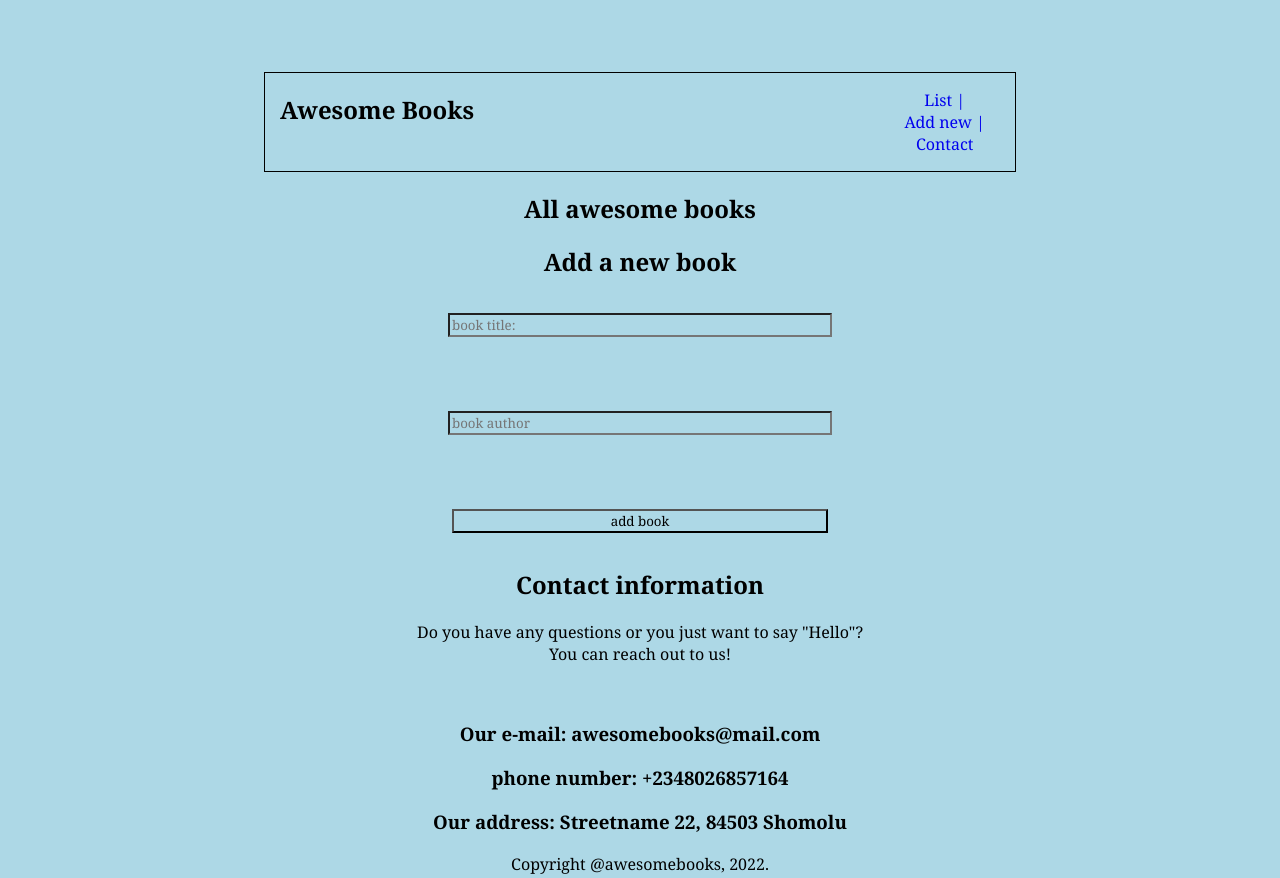
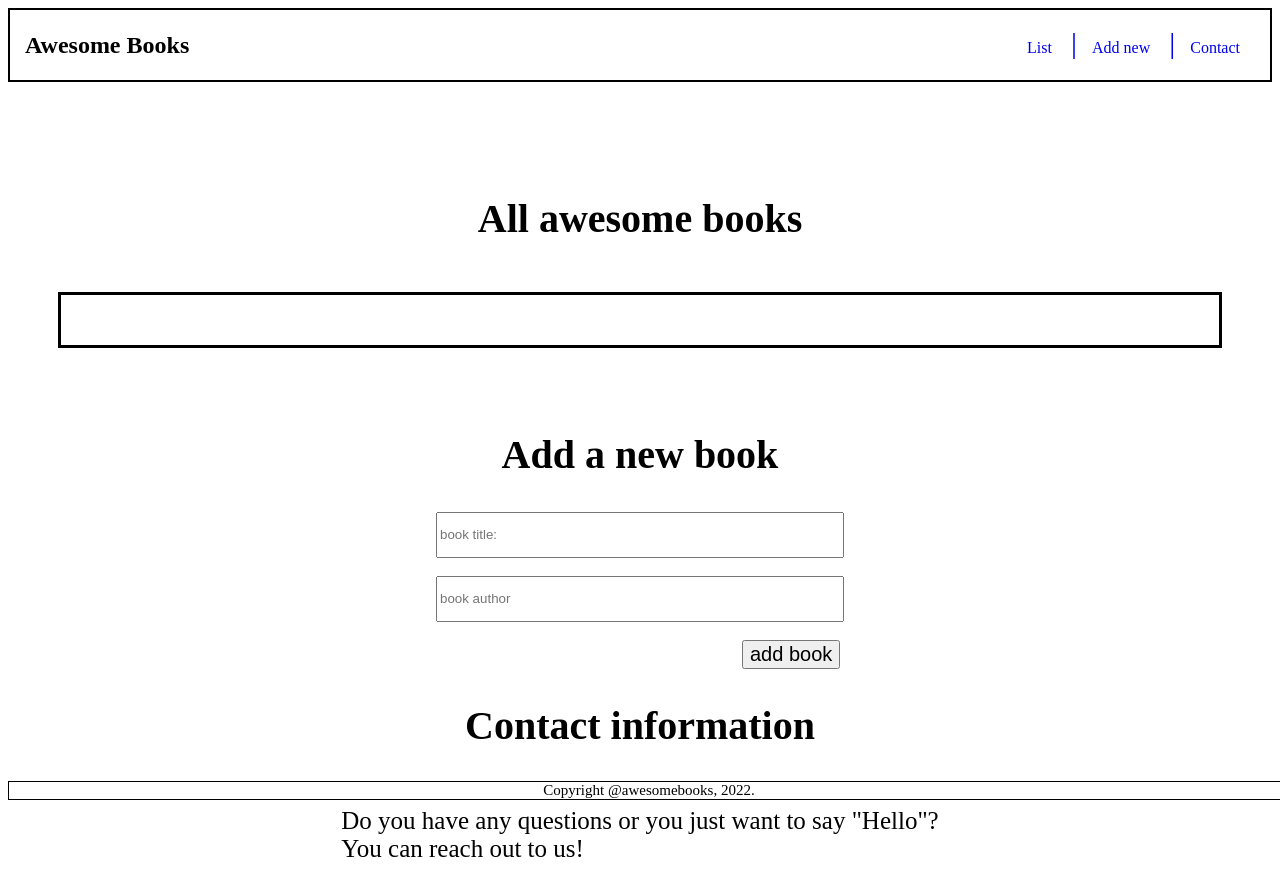
Before and after one commit to Nuga0909/Awesome-books-with-ES6, a website with bundled scripts: page index.html in a window 1280 px wide. Shown: the top 878 px of the page. Built offline with nearby package versions, Linux system fonts and the light colour scheme.

Commit message:
Update css file to include new styling

```diff
--- a/index.css
+++ b/index.css
@@ -1,81 +1,115 @@
-* {
-    font-family: Cambria, Cochin, Georgia, Times, "Times New Roman", serif;
-    background-color: lightblue;
+body {
+    height: 100vh;
+    display: flex;
+    flex-direction: column;
   }
 
-  body {
-    padding: 5% 20%;
-    text-align: center;
-    align-items: center;
+  .compactment {
+    display: flex;
+    justify-content: space-between;
   }
 
-  ul {
+  .booklist {
+    display: flex;
+    gap: 20px;
     list-style: none;
-    padding-left: 0;
+    align-self: center;
   }
 
-  form {
+  #form-container {
     display: flex;
+    justify-content: center;
     flex-direction: column;
     align-items: center;
   }
 
-  input {
-    margin: 2% 0;
-    width: 50%;
-  }
-
-  form button {
-    width: 25%;
-    margin: 2% 0 0 26.5%;
-  }
-
-  .title-and-author {
+  .nav-bar {
     display: flex;
     justify-content: space-between;
     align-items: center;
-    padding: 2%;
-    height: 5vh;
-    background: rgb(217, 217, 217);
+    border: 2px solid black;
   }
 
-  .book-list {
-    border: 1px solid black;
+  .nav-list {
+    display: flex;
+    padding: 0;
+    list-style: none;
+    margin-bottom: 20px;
   }
 
-  .title-and-author:nth-child(even) {
-    background-color: white;
+  .divider {
+    font-size: 30px;
+    margin-right: 15px;
+    margin-left: 15px;
   }
 
-  header nav {
-    border: 1px solid black;
-    display: flex;
-    justify-content: space-between;
-    padding: 0 15px;
+  .logo {
+    margin-left: 15px;
   }
 
-  header div {
-    display: flex;
+  a:link {
+    text-decoration: none;
   }
 
-  header a {
+  a:visited {
     text-decoration: none;
-    list-style: none;
-    align-self: center;
-    padding: 0 15px;
+    color: black;
   }
 
-  #a-border {
-    border-left: 1px solid black;
-    border-right: 1px solid black;
+  a:hover {
+    text-decoration: underline;
+    color: teal;
   }
 
-  .contact,
-  .addbooks {
-    display: none;
+  a:active {
+    text-decoration: underline;
   }
 
-  .popup {
-    display: none;
+  .sect-1-title {
+    text-align: center;
     font-size: 40px;
   }
+
+  input[type=text] {
+    height: 40px;
+    width: 400px;
+  }
+
+  input[type=submit] {
+    font-size: 20px;
+    position: relative;
+    left: 75%;
+  }
+
+  .book-shelf {
+    border: 3px solid black;
+    padding: 25px;
+    margin: 50px;
+  }
+
+  .c-text {
+    font-size: 25px;
+  }
+
+  .contact-info {
+    display: flex;
+    flex-direction: column;
+    justify-content: center;
+    align-items: center;
+  }
+
+  .date {
+    text-align: right;
+    font-size: 18px;
+    margin: 40px;
+    color: #2d033b;
+  }
+
+  footer {
+    border: 1px solid black;
+    font-size: 15px;
+    text-align: center;
+    position: fixed;
+    bottom: 0;
+    width: 100%;
+  }
```
